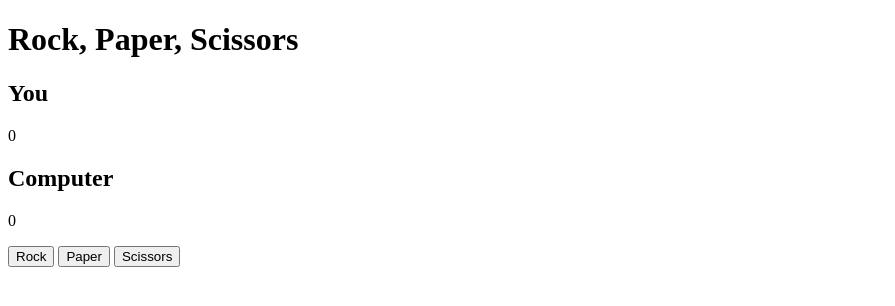
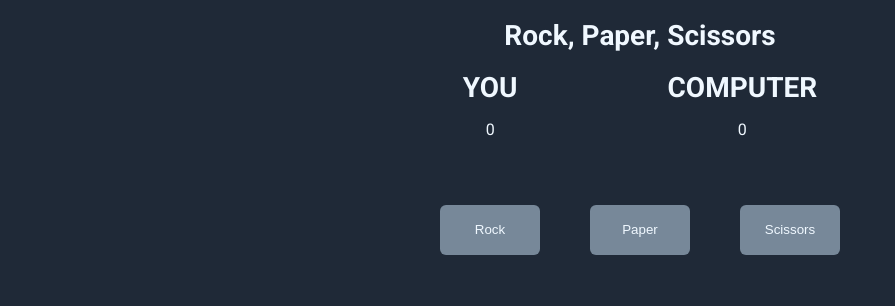
Before and after one commit to pdicko/rock-paper-scissors, a plain HTML site: page index.html in a window 1280 px wide. Both pictures are taken after a click on the button "Play". Shown: the whole page, without its empty margins (0-895 px from the left). Drawn offline with Linux system fonts and the light colour scheme.

Commit message:
Create CSS styles for UI.
Made a quick and dirty stylesheet to give
the game a nicer, simple look.

```diff
--- a/index.html
+++ b/index.html
@@ -6,7 +6,9 @@
   <title>Rock, Paper, Scissors!</title>
   <script src="game.js"></script>
   <link rel="stylesheet" href="styles.css">
-
+  <link rel="preconnect" href="https://fonts.googleapis.com">
+  <link rel="preconnect" href="https://fonts.gstatic.com" crossorigin>
+  <link href="https://fonts.googleapis.com/css2?family=Roboto:ital,wght@0,100;0,300;0,400;0,500;0,700;0,900;1,100;1,300;1,400&display=swap" rel="stylesheet">
 </head>
 <body>
 
--- a/styles.css
+++ b/styles.css
@@ -1,5 +1,88 @@
+body {
+    margin: 0;
+    padding: 0, 75px;
+    font-family: 'Roboto', sans-serif;
+    box-sizing: border-box;
+    background-color: #1f2937;
+}
 
+button {
+    border-style: none;
+    background-color: lightslategray;
+    color: aliceblue;
+    width: 100px;
+    height: 50px;
+    border-radius: 6px;
 
+}
+
+.header {
+    text-align: center;
+    color: aliceblue;
+    font-size: 14px;
+    padding: 0;
+    margin: 0;
+}
+
+.container {
+    display: flex;
+    flex-direction: column;
+    justify-content: space-around;
+}
+
+.buttons {
+    display: flex;
+    justify-content: center;
+    gap: 50px;
+    margin-top: 50px;
+}
+
+.score-box {
+    display: flex;
+    align-items: center;
+    gap: 150px;
+    justify-content: center;
+    padding: 0;
+    margin: 0;
+    color: aliceblue;
+}
+
+.score-box > div {
+    display: flex;
+    flex-direction: column;
+    align-items: center;
+    padding: 0;
+    margin: 0;
+}
+
+h2 {
+    margin: 0;
+    padding: 0;
+    font-size: 28px;
+    text-transform: uppercase;
+}
+
+.results {
+    display: flex;
+    flex-direction: column;
+    justify-content: center;
+    align-items: center;
+    margin-top: 0;
+    padding: 0;
+    color: aliceblue;
+}
+
+.end-game {
+    display: flex;
+    justify-content: center;
+    align-items: center;
+}
+
+.final-result {
+    font-size: 24px;
+    font-weight: 500;
+    color: darksalmon;
+}
 
 /*Leave .hidden at bottom*/
 
```
